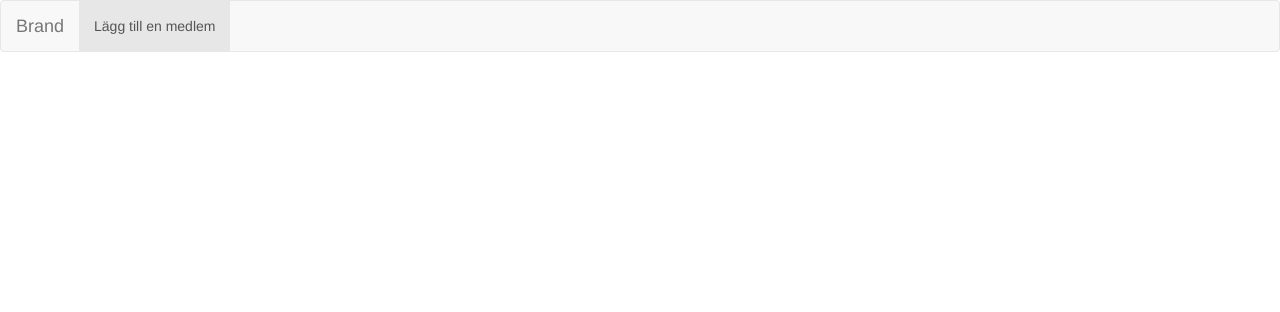
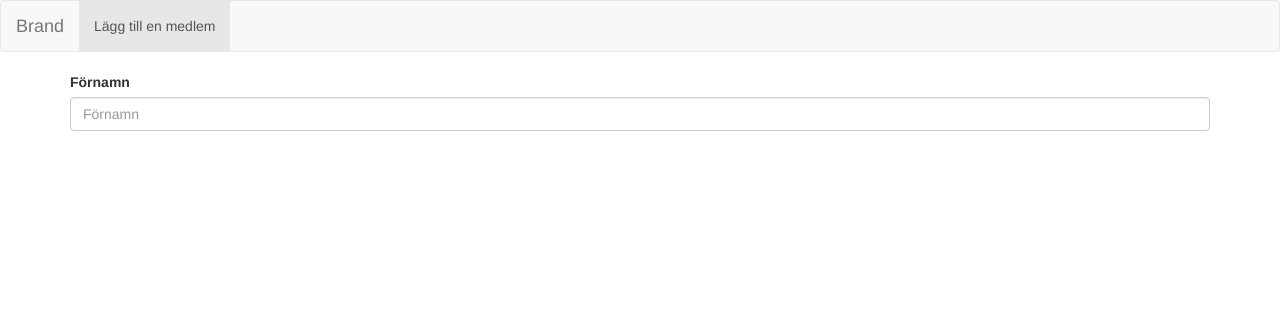
Before and after one commit to orriborri/ematrikeln, a Django app: page /add in a window 1280 px wide. Shown: the top 312 px of the page. Run offline with Django 3.2, Linux system fonts and the light colour scheme; some libraries are stand-ins or nearby versions.

Commit message:
sarting making form

```diff
--- a/ematrikeln/ematrikeln/templates/new.html
+++ b/ematrikeln/ematrikeln/templates/new.html
@@ -1 +1,10 @@
 {% extends "base.html" %}
+
+{% block content %}
+<form>
+    <div class="form-group">
+        <label for="firstName">Förnamn</label>
+        <input type="TEXT" class="form-control" id="firstName" placeholder="Förnamn">
+    </div>
+</form>
+{% endblock %}
```
